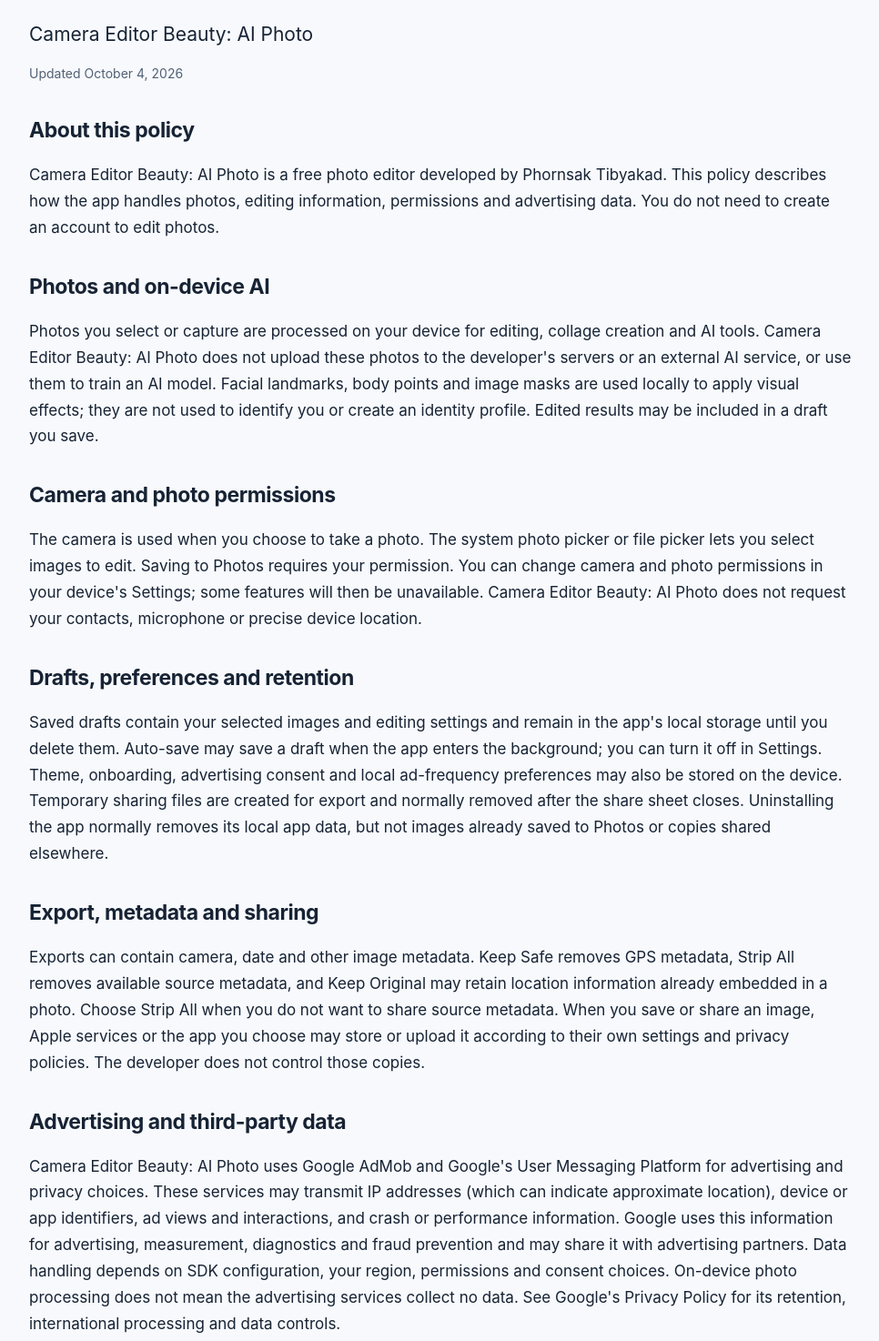
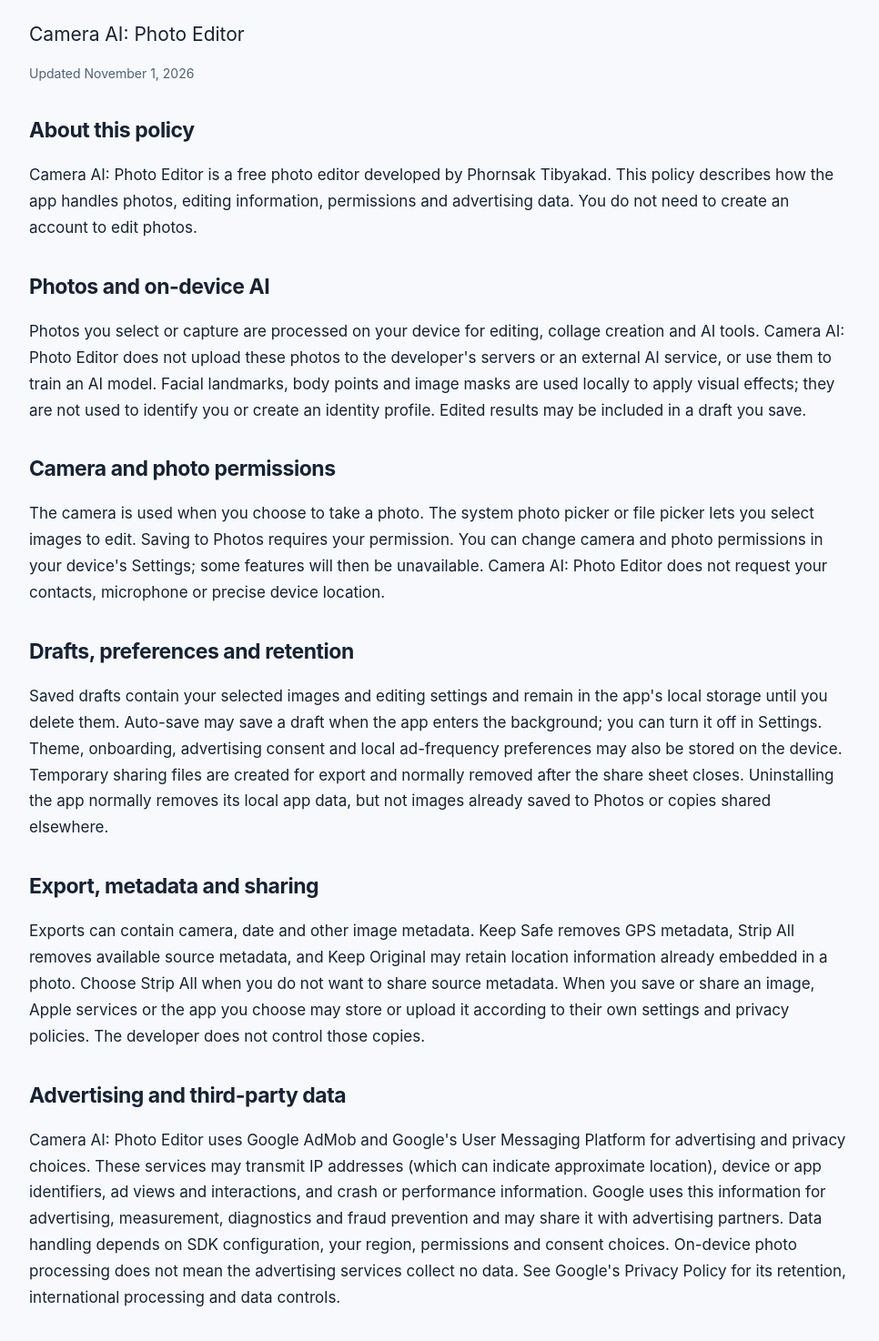
Before and after one commit to phornsak-t/camera-editor-beauty-support, a plain HTML site: page privacy.html in a window 1280 px wide. Shown: the part 275-1749 px from the top of the page at 91% size, without its empty margins (156-1122 px from the left). Drawn offline with Linux system fonts and the light colour scheme.

Commit message:
Update Camera AI privacy and full-size export support

```diff
--- a/privacy.html
+++ b/privacy.html
@@ -1,12 +1,12 @@
 <!doctype html>
-<html lang="en"><head><meta charset="utf-8"><meta name="viewport" content="width=device-width,initial-scale=1"><meta name="color-scheme" content="light dark"><meta name="description" content="Official privacy and support information for Camera Editor Beauty: AI Photo, an iPhone and iPad photo editor."><title>Privacy Policy — Camera Editor Beauty: AI Photo</title><link rel="canonical" href="https://phornsak-t.github.io/camera-editor-beauty-support/privacy.html"><link rel="stylesheet" href="styles.css"></head>
-<body><header><a class="brand" href="index.html">Camera Editor Beauty<span>AI Photo</span></a><nav aria-label="Main navigation"><a href="support.html">Support</a><a href="privacy.html">Privacy Policy</a></nav></header><main><p class="eyebrow">PRIVACY</p><h1>Privacy Policy</h1><p class="lead">Camera Editor Beauty: AI Photo</p><p class="muted">Updated October 4, 2026</p><section><h2>About this policy</h2><p>Camera Editor Beauty: AI Photo is a free photo editor developed by Phornsak Tibyakad. This policy describes how the app handles photos, editing information, permissions and advertising data. You do not need to create an account to edit photos.</p></section>
-<section><h2>Photos and on-device AI</h2><p>Photos you select or capture are processed on your device for editing, collage creation and AI tools. Camera Editor Beauty: AI Photo does not upload these photos to the developer's servers or an external AI service, or use them to train an AI model. Facial landmarks, body points and image masks are used locally to apply visual effects; they are not used to identify you or create an identity profile. Edited results may be included in a draft you save.</p></section>
-<section><h2>Camera and photo permissions</h2><p>The camera is used when you choose to take a photo. The system photo picker or file picker lets you select images to edit. Saving to Photos requires your permission. You can change camera and photo permissions in your device's Settings; some features will then be unavailable. Camera Editor Beauty: AI Photo does not request your contacts, microphone or precise device location.</p></section>
+<html lang="en"><head><meta charset="utf-8"><meta name="viewport" content="width=device-width,initial-scale=1"><meta name="color-scheme" content="light dark"><meta name="description" content="Official privacy and support information for Camera AI: Photo Editor, an iPhone and iPad photo editor."><title>Privacy Policy — Camera AI: Photo Editor</title><link rel="canonical" href="https://phornsak-t.github.io/camera-editor-beauty-support/privacy.html"><link rel="stylesheet" href="styles.css"></head>
+<body><header><a class="brand" href="index.html">Camera AI<span>Photo Editor</span></a><nav aria-label="Main navigation"><a href="support.html">Support</a><a href="privacy.html">Privacy Policy</a></nav></header><main><p class="eyebrow">PRIVACY</p><h1>Privacy Policy</h1><p class="lead">Camera AI: Photo Editor</p><p class="muted">Updated November 1, 2026</p><section><h2>About this policy</h2><p>Camera AI: Photo Editor is a free photo editor developed by Phornsak Tibyakad. This policy describes how the app handles photos, editing information, permissions and advertising data. You do not need to create an account to edit photos.</p></section>
+<section><h2>Photos and on-device AI</h2><p>Photos you select or capture are processed on your device for editing, collage creation and AI tools. Camera AI: Photo Editor does not upload these photos to the developer's servers or an external AI service, or use them to train an AI model. Facial landmarks, body points and image masks are used locally to apply visual effects; they are not used to identify you or create an identity profile. Edited results may be included in a draft you save.</p></section>
+<section><h2>Camera and photo permissions</h2><p>The camera is used when you choose to take a photo. The system photo picker or file picker lets you select images to edit. Saving to Photos requires your permission. You can change camera and photo permissions in your device's Settings; some features will then be unavailable. Camera AI: Photo Editor does not request your contacts, microphone or precise device location.</p></section>
 <section><h2>Drafts, preferences and retention</h2><p>Saved drafts contain your selected images and editing settings and remain in the app's local storage until you delete them. Auto-save may save a draft when the app enters the background; you can turn it off in Settings. Theme, onboarding, advertising consent and local ad-frequency preferences may also be stored on the device. Temporary sharing files are created for export and normally removed after the share sheet closes. Uninstalling the app normally removes its local app data, but not images already saved to Photos or copies shared elsewhere.</p></section>
 <section><h2>Export, metadata and sharing</h2><p>Exports can contain camera, date and other image metadata. Keep Safe removes GPS metadata, Strip All removes available source metadata, and Keep Original may retain location information already embedded in a photo. Choose Strip All when you do not want to share source metadata. When you save or share an image, Apple services or the app you choose may store or upload it according to their own settings and privacy policies. The developer does not control those copies.</p></section>
-<section><h2>Advertising and third-party data</h2><p>Camera Editor Beauty: AI Photo uses Google AdMob and Google's User Messaging Platform for advertising and privacy choices. These services may transmit IP addresses (which can indicate approximate location), device or app identifiers, ad views and interactions, and crash or performance information. Google uses this information for advertising, measurement, diagnostics and fraud prevention and may share it with advertising partners. Data handling depends on SDK configuration, your region, permissions and consent choices. On-device photo processing does not mean the advertising services collect no data. See Google's Privacy Policy for its retention, international processing and data controls.</p></section>
-<section><h2>Your advertising choices</h2><p>Where required, a Google consent message allows you to make privacy choices. Settings &gt; Privacy Options lets you revisit those choices when the option is available for your region and consent setup. Your device's tracking permissions also apply; advertising identifiers are not available for cross-app tracking without the required permission. The app does not include its own tracking-permission prompt. A rewarded video is optional and is requested when you choose the ad-supported 4K export option; ordinary editing does not require watching it.</p></section>
-<section><h2>Deletion and privacy rights</h2><p>You can delete individual projects using Delete Draft in Saved Drafts. Turn off Auto-save if you do not want new automatic drafts. Delete exported images separately in Photos and in any service to which you shared them. Depending on your location, you may have rights concerning personal information handled by advertising providers; consult their privacy policies and data controls. Camera Editor Beauty: AI Photo has no developer-hosted photo account to delete.</p></section>
+<section><h2>Advertising and third-party data</h2><p>Camera AI: Photo Editor uses Google AdMob and Google's User Messaging Platform for advertising and privacy choices. These services may transmit IP addresses (which can indicate approximate location), device or app identifiers, ad views and interactions, and crash or performance information. Google uses this information for advertising, measurement, diagnostics and fraud prevention and may share it with advertising partners. Data handling depends on SDK configuration, your region, permissions and consent choices. On-device photo processing does not mean the advertising services collect no data. See Google's Privacy Policy for its retention, international processing and data controls.</p></section>
+<section><h2>Your advertising choices</h2><p>Where required, a Google consent message allows you to make privacy choices. Settings &gt; Privacy Options lets you revisit those choices when the option is available for your region and consent setup. Your device's tracking permissions also apply; advertising identifiers are not available for cross-app tracking without the required permission. The app does not include its own tracking-permission prompt. Full-size export does not require a rewarded video. An interstitial ad may appear after a successful save; ordinary editing does not require watching an ad.</p></section>
+<section><h2>Deletion and privacy rights</h2><p>You can delete individual projects using Delete Draft in Saved Drafts. Turn off Auto-save if you do not want new automatic drafts. Delete exported images separately in Photos and in any service to which you shared them. Depending on your location, you may have rights concerning personal information handled by advertising providers; consult their privacy policies and data controls. Camera AI: Photo Editor has no developer-hosted photo account to delete.</p></section>
 <section><h2>Security and children</h2><p>Local editing data is kept within the app's device storage and is subject to the device's security protections. No storage or transmission method is completely secure. The app is not specifically designed for children. Parents and guardians should supervise use of photo sharing and advertising services and review the applicable privacy choices.</p></section>
-<section><h2>Policy changes</h2><p>This policy may be updated when features or data practices change. The updated date identifies this version. Material changes requiring new permission or consent should be presented before the related processing begins.</p></section><section><h2>Third-party privacy information</h2><p><a href="https://policies.google.com/privacy">Google Privacy Policy</a> · <a href="https://myadcenter.google.com/">Google Ad Controls</a></p></section><section><h2>Contact the developer</h2><p>Developed by Phornsak Tibyakad. For app support or questions about this policy, visit our <a href="support.html">Support page</a>.</p><p>Our contact channel uses GitHub Issues. A GitHub account is required to submit a message, and messages are public. Do not include private photos, facial images, passwords, identifiers or other sensitive personal information.</p></section></main><footer><p>Camera Editor Beauty: AI Photo · Phornsak Tibyakad</p><a href="support.html">Support</a> · <a href="privacy.html">Privacy Policy</a><p class="muted">This static website is hosted on GitHub Pages. GitHub may process connection information under its <a href="https://docs.github.com/en/site-policy/privacy-policies/github-general-privacy-statement">privacy statement</a>. This website adds no analytics, advertising or tracking scripts.</p></footer></body></html>
+<section><h2>Policy changes</h2><p>This policy may be updated when features or data practices change. The updated date identifies this version. Material changes requiring new permission or consent should be presented before the related processing begins.</p></section><section><h2>Third-party privacy information</h2><p><a href="https://policies.google.com/privacy">Google Privacy Policy</a> · <a href="https://myadcenter.google.com/">Google Ad Controls</a></p></section><section><h2>Contact the developer</h2><p>Developed by Phornsak Tibyakad. For app support or questions about this policy, visit our <a href="support.html">Support page</a>.</p><p>Our contact channel uses GitHub Issues. A GitHub account is required to submit a message, and messages are public. Do not include private photos, facial images, passwords, identifiers or other sensitive personal information.</p></section></main><footer><p>Camera AI: Photo Editor · Phornsak Tibyakad</p><a href="support.html">Support</a> · <a href="privacy.html">Privacy Policy</a><p class="muted">This static website is hosted on GitHub Pages. GitHub may process connection information under its <a href="https://docs.github.com/en/site-policy/privacy-policies/github-general-privacy-statement">privacy statement</a>. This website adds no analytics, advertising or tracking scripts.</p></footer></body></html>
```
Also changed, not shown: index.html (+2 -2 lines), support.html (+2 -2 lines), 1 other file.
